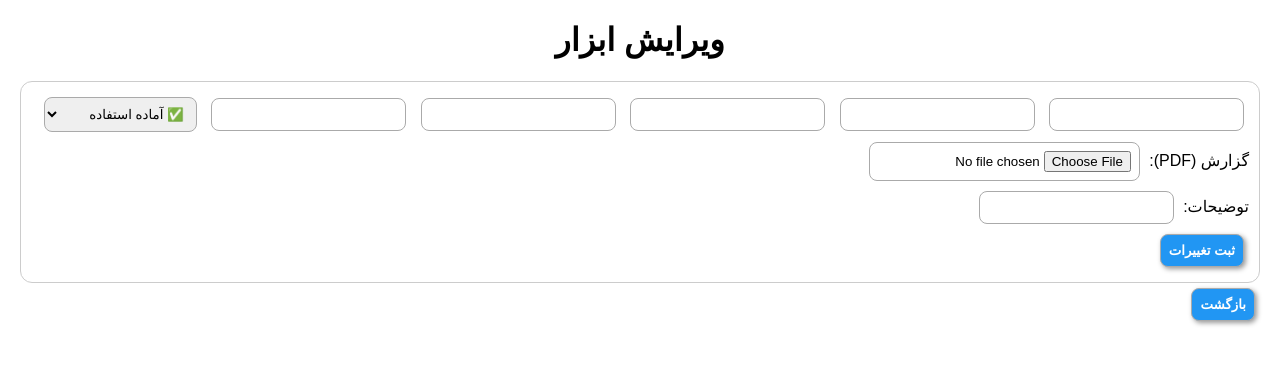
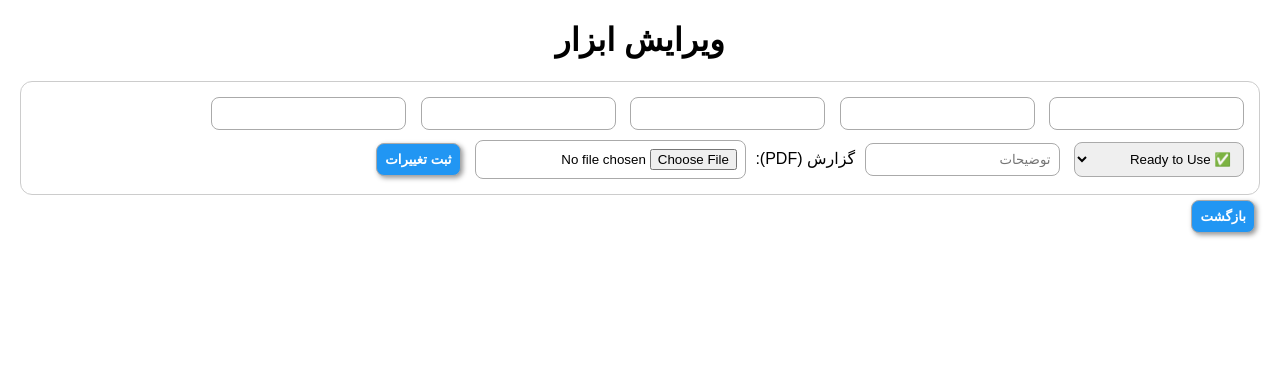
Before and after one commit to javadrad/Inventory-app-final, a Flask app: page /edit/1 in a window 1280 px wide. Shown: the top 365 px of the page. Run offline with Flask 3, Linux system fonts and the light colour scheme; data that the repository does not hold is empty.

Commit message:
Update edit.html

```diff
--- a/templates/edit.html
+++ b/templates/edit.html
@@ -4,15 +4,35 @@
     <meta charset="UTF-8">
     <title>ویرایش ابزار</title>
     <style>
-        body { font-family: "B Nazanin", Arial, sans-serif; direction: rtl; margin: 20px; }
+        body {
+            font-family: "B Nazanin", Arial, sans-serif;
+            direction: rtl;
+            margin: 20px;
+        }
         h1 { text-align: center; font-weight: bold; }
-        form { padding: 10px; border: 1px solid #ccc; border-radius: 12px; }
-        input, select, button { margin: 5px; padding: 8px; border-radius: 8px; border: 1px solid #aaa; }
-        button { background: #2196F3; color: white; font-weight: bold; cursor: pointer; box-shadow: 2px 2px 5px #999; }
+        form {
+            padding: 10px;
+            border: 1px solid #ccc;
+            border-radius: 12px;
+        }
+        input, select, button {
+            margin: 5px;
+            padding: 8px;
+            border-radius: 8px;
+            border: 1px solid #aaa;
+        }
+        button {
+            background: #2196F3;
+            color: white;
+            font-weight: bold;
+            cursor: pointer;
+            box-shadow: 2px 2px 5px #999;
+        }
     </style>
 </head>
 <body>
     <h1>ویرایش ابزار</h1>
+
     <form method="POST" enctype="multipart/form-data">
         <input type="text" name="tool_type" value="{{ item[1] }}" required>
         <input type="text" name="serial_number" value="{{ item[2] }}" required>
@@ -20,21 +40,19 @@
         <input type="text" name="thread_type" value="{{ item[4] }}">
         <input type="text" name="location" value="{{ item[5] }}">
         <select name="status">
-            <option value="Ready to Use" {% if item[6]=='Ready to Use' %}selected{% endif %}>✅ آماده استفاده</option>
-            <option value="Need to Repair" {% if item[6]=='Need to Repair' %}selected{% endif %}>🛠 نیاز به تعمیر</option>
-            <option value="Need to Sandblast" {% if item[6]=='Need to Sandblast' %}selected{% endif %}>🌀 نیاز به سندبلاست</option>
-            <option value="Scrap" {% if item[6]=='Scrap' %}selected{% endif %}>❌ خراب</option>
-            <option value="Class 2" {% if item[6]=='Class 2' %}selected{% endif %}>📌 Class 2</option>
-            <option value="Need to Inspection" {% if item[6]=='Need to Inspection' %}selected{% endif %}>🔍 نیاز به بازرسی</option>
+            <option value="Ready to Use" {% if item[6]=='Ready to Use' %}selected{% endif %}>✅ Ready to Use</option>
+            <option value="Need to Repair" {% if item[6]=='Need to Repair' %}selected{% endif %}>🛠 Need to Repair</option>
+            <option value="Need to Sandblast" {% if item[6]=='Need to Sandblast' %}selected{% endif %}>🌀 Need to Sandblast</option>
+            <option value="Scrap" {% if item[6]=='Scrap' %}selected{% endif %}>❌ Scrap</option>
+            <option value="Class 2" {% if item[6]=='Class 2' %}selected{% endif %}>📘 Class 2</option>
+            <option value="Need to Inspection" {% if item[6]=='Need to Inspection' %}selected{% endif %}>🔍 Need to Inspection</option>
         </select>
-        <br>
+        <input type="text" name="description" value="{{ item[8] }}" placeholder="توضیحات">
         گزارش (PDF): <input type="file" name="report_file">
         <input type="hidden" name="report_link" value="{{ item[7] }}">
-        <br>
-        توضیحات: <input type="text" name="description" value="{{ item[8] }}">
-        <br>
         <button type="submit">ثبت تغییرات</button>
     </form>
+
     <a href="/"><button>بازگشت</button></a>
 </body>
 </html>
```
